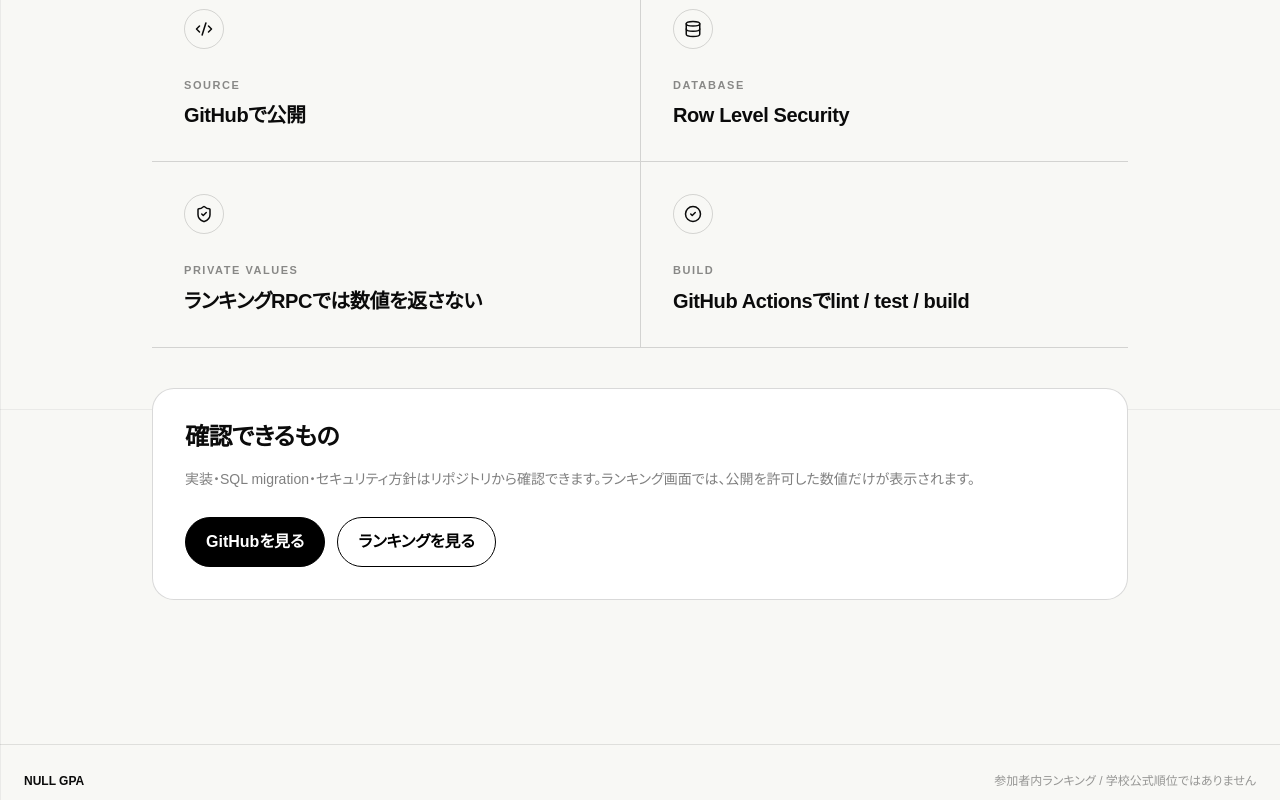
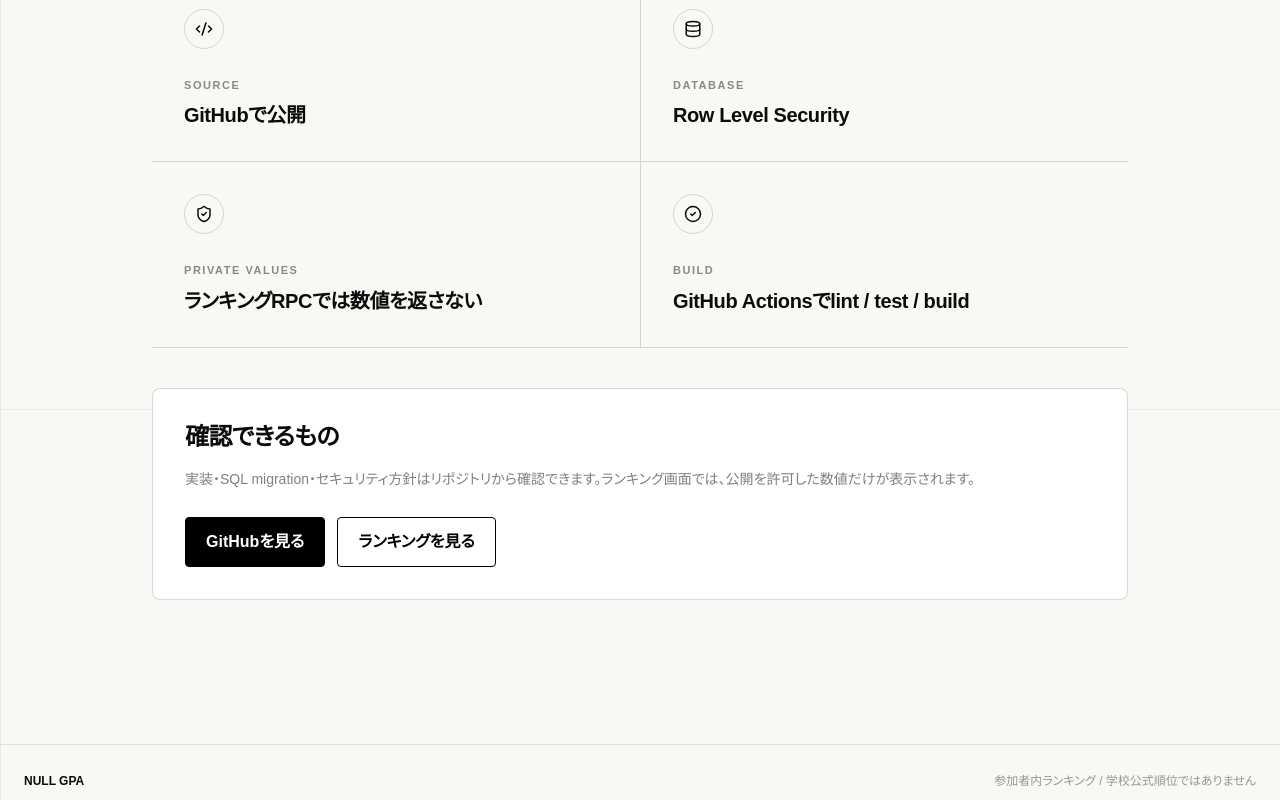
Before and after one commit to haruto-yamanishi/null-gpa, a Next.js app: page /proof in a window 1280 px wide. Shown: the part 391-1191 px from the top of the page. Built offline with nearby package versions, Linux system fonts and the light colour scheme.

Commit message:
style: reduce corner radius across UI

```diff
--- a/app/globals.css
+++ b/app/globals.css
@@ -60,7 +60,7 @@ select {
 
 @layer components {
   .k-card {
-    @apply rounded-[22px] border border-black/15 bg-white;
+    @apply rounded-[8px] border border-black/15 bg-white;
   }
 
   .k-label {
@@ -68,15 +68,15 @@ select {
   }
 
   .k-input {
-    @apply w-full rounded-xl border border-black/20 bg-white/95 px-4 py-3 text-black outline-none transition focus:border-black;
+    @apply w-full rounded-[4px] border border-black/20 bg-white px-4 py-3 text-black outline-none transition focus:border-black;
   }
 
   .k-button {
-    @apply inline-flex min-h-12 items-center justify-center rounded-full border border-black bg-black px-5 py-3 font-bold text-white transition hover:bg-neutral-800 disabled:cursor-not-allowed disabled:opacity-40;
+    @apply inline-flex min-h-12 items-center justify-center rounded-[4px] border border-black bg-black px-5 py-3 font-bold text-white transition hover:bg-neutral-800 disabled:cursor-not-allowed disabled:opacity-40;
   }
 
   .k-button-secondary {
-    @apply inline-flex min-h-12 items-center justify-center rounded-full border border-black bg-white/90 px-5 py-3 font-bold text-black transition hover:bg-black hover:text-white;
+    @apply inline-flex min-h-12 items-center justify-center rounded-[4px] border border-black bg-white px-5 py-3 font-bold text-black transition hover:bg-black hover:text-white;
   }
 
   .k-display {
@@ -91,3 +91,12 @@ select {
     @apply inline-flex bg-black px-2.5 py-2 text-xl font-black leading-none text-white;
   }
 }
+
+.rounded-2xl {
+  border-radius: 8px;
+}
+
+.rounded-xl,
+.rounded-lg {
+  border-radius: 6px;
+}
```
